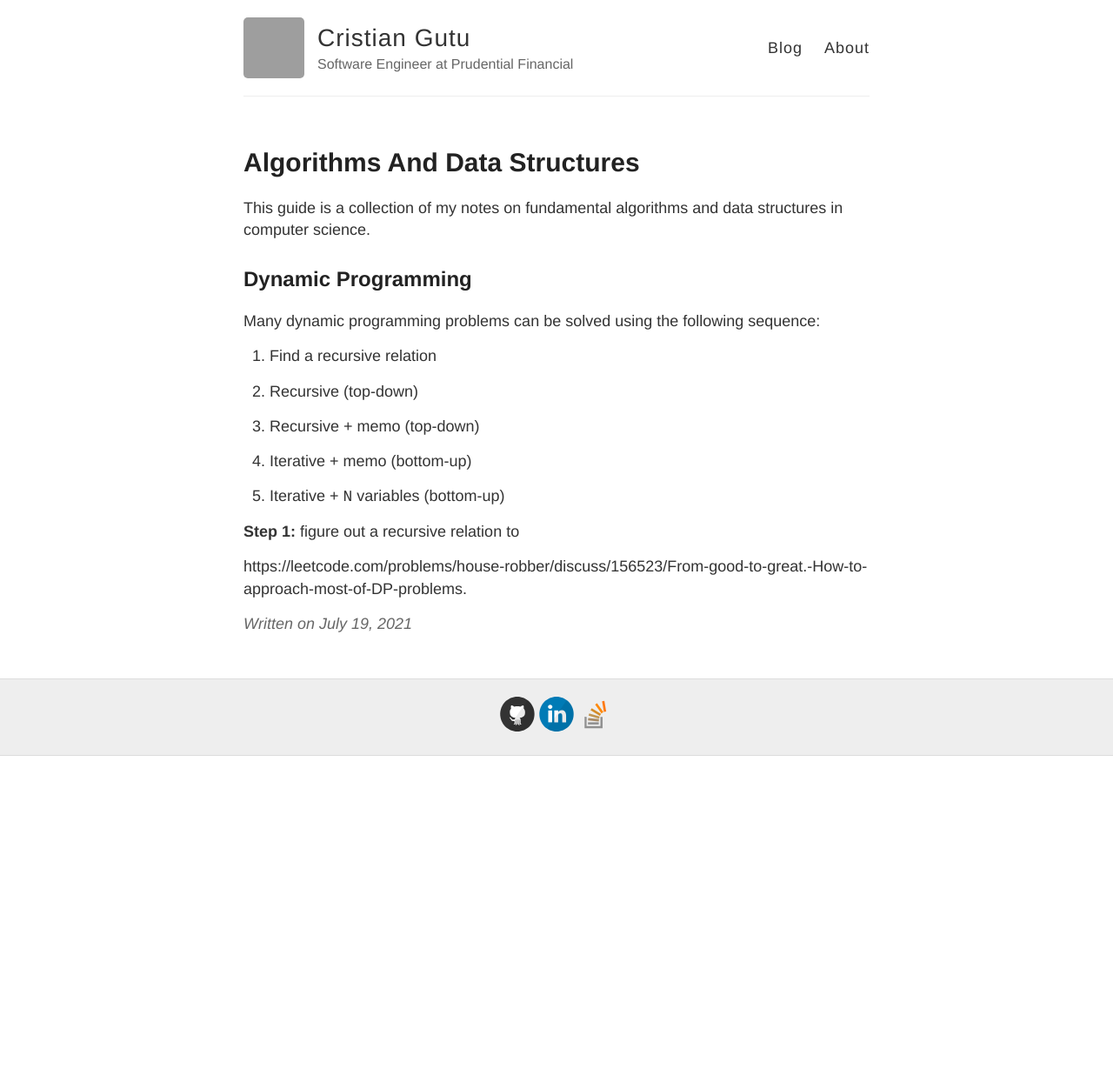
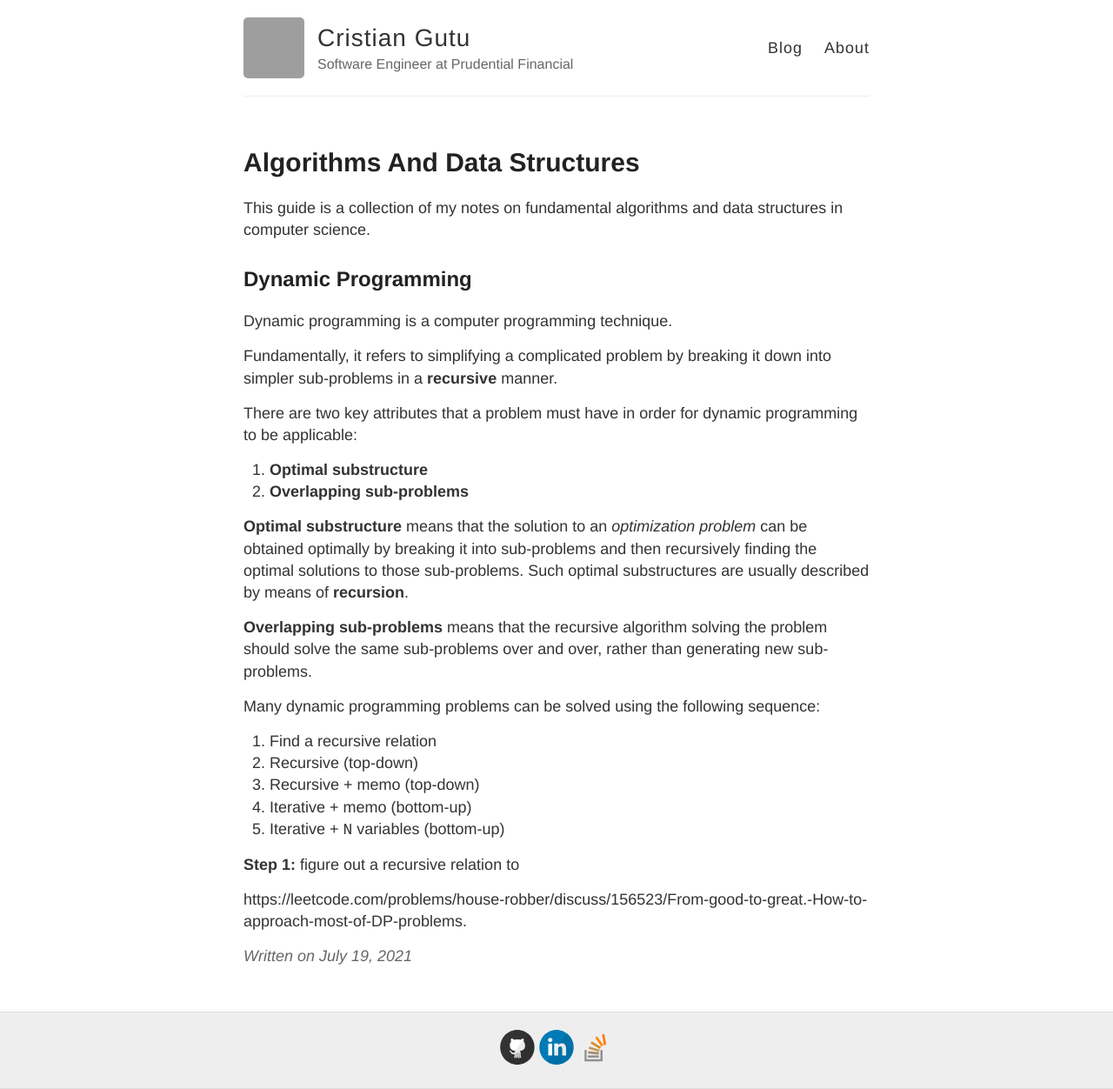
Before and after one commit to gutucristian/gutucristian.github.io, a Jekyll site: the page built from _posts/2021-07-19-Algorithms-And-Data-Structures.md, in a window 1280 px wide. Shown: the whole page at 87% size. Built offline with Jekyll 4.4.1, drawn with Linux system fonts in a browser that asks for light colours; our own code applies the rules of GitHub Pages for plain Markdown files; before the commit the page ends 900 px from its top, so only the background shows below that; grey boxes are pictures that could not be loaded.

Commit message:
Update 2021-07-19-Algorithms-And-Data-Structures.md

```diff
--- a/_posts/2021-07-19-Algorithms-And-Data-Structures.md
+++ b/_posts/2021-07-19-Algorithms-And-Data-Structures.md
@@ -2,16 +2,24 @@ This guide is a collection of my notes on fundamental algorithms and data struct
 
 ## Dynamic Programming
 
+Dynamic programming is a computer programming technique.
+
+Fundamentally, it refers to simplifying a complicated problem by breaking it down into simpler sub-problems in a **recursive** manner.
+
+There are two key attributes that a problem must have in order for dynamic programming to be applicable:
+1. **Optimal substructure**
+2. **Overlapping sub-problems**
+
+**Optimal substructure** means that the solution to an *optimization problem* can be obtained optimally by breaking it into sub-problems and then recursively finding the optimal solutions to those sub-problems. Such optimal substructures are usually described by means of **recursion**.
+
+**Overlapping sub-problems** means that the recursive algorithm solving the problem should solve the same sub-problems over and over, rather than generating new sub-problems.
+
 Many dynamic programming problems can be solved using the following sequence:
 
 1. Find a recursive relation
-
 2. Recursive (top-down)
-
 3. Recursive + memo (top-down)
-
 4. Iterative + memo (bottom-up)
-
 5. Iterative + `N` variables (bottom-up)
 
 **Step 1:** figure out a recursive relation to
```
